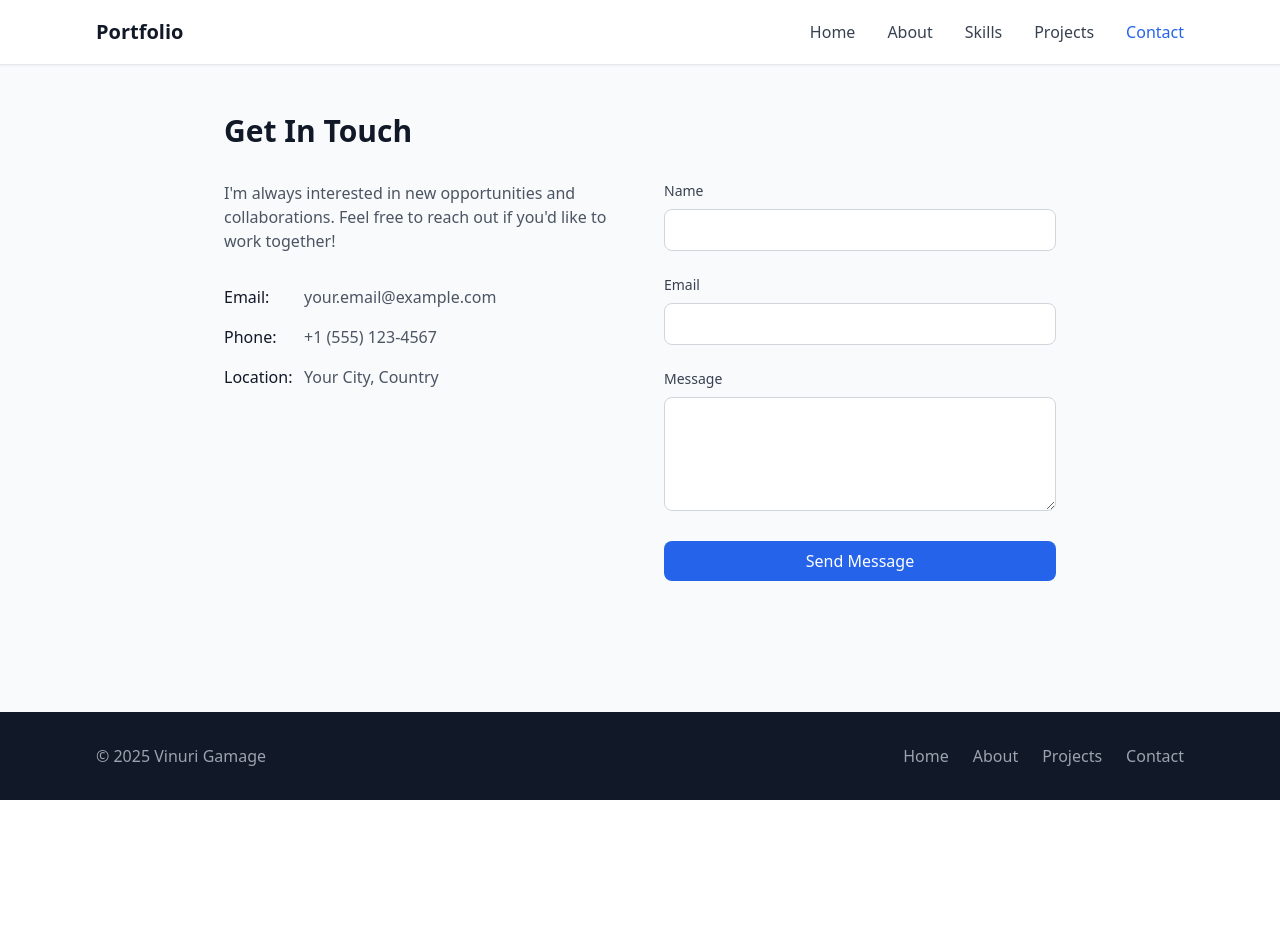
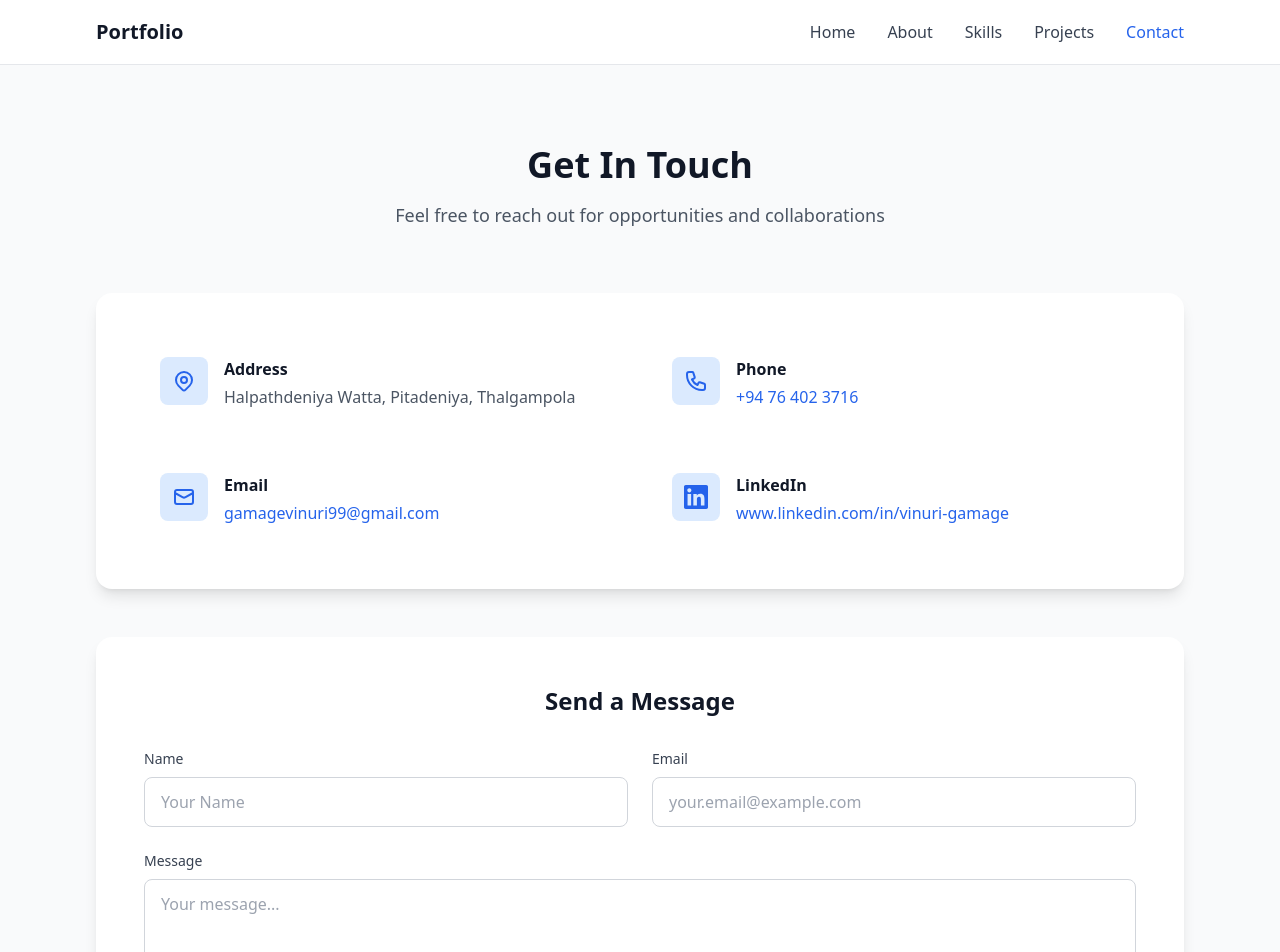
Before and after one commit to VinuriRGamage/Portfolio, a React (Create React App) app: page /contact in a window 1280 px wide. Shown: the top 952 px of the page. Before the commit the page ends 800 px from the top, so only its background shows below. Built offline with nearby package versions, Linux system fonts and the light colour scheme.

Commit message:
add projects

```diff
--- /dev/null
+++ b/src/components/ContactSection.jsx
@@ -0,0 +1,162 @@
+import { motion } from 'framer-motion'
+
+const ContactSection = () => {
+  const contactDetails = [
+    {
+      icon: (
+        <svg className="w-6 h-6" fill="none" stroke="currentColor" viewBox="0 0 24 24">
+          <path strokeLinecap="round" strokeLinejoin="round" strokeWidth={2} d="M17.657 16.657L13.414 20.9a1.998 1.998 0 01-2.827 0l-4.244-4.243a8 8 0 1111.314 0z" />
+          <path strokeLinecap="round" strokeLinejoin="round" strokeWidth={2} d="M15 11a3 3 0 11-6 0 3 3 0 016 0z" />
+        </svg>
+      ),
+      label: "Address",
+      value: "Halpathdeniya Watta, Pitadeniya, Thalgampola",
+      link: null
+    },
+    {
+      icon: (
+        <svg className="w-6 h-6" fill="none" stroke="currentColor" viewBox="0 0 24 24">
+          <path strokeLinecap="round" strokeLinejoin="round" strokeWidth={2} d="M3 5a2 2 0 012-2h3.28a1 1 0 01.948.684l1.498 4.493a1 1 0 01-.502 1.21l-2.257 1.13a11.042 11.042 0 005.516 5.516l1.13-2.257a1 1 0 011.21-.502l4.493 1.498a1 1 0 01.684.949V19a2 2 0 01-2 2h-1C9.716 21 3 14.284 3 6V5z" />
+        </svg>
+      ),
+      label: "Phone",
+      value: "+94 76 402 3716",
+      link: "tel:+94764023716"
+    },
+    {
+      icon: (
+        <svg className="w-6 h-6" fill="none" stroke="currentColor" viewBox="0 0 24 24">
+          <path strokeLinecap="round" strokeLinejoin="round" strokeWidth={2} d="M3 8l7.89 4.26a2 2 0 002.22 0L21 8M5 19h14a2 2 0 002-2V7a2 2 0 00-2-2H5a2 2 0 00-2 2v10a2 2 0 002 2z" />
+        </svg>
+      ),
+      label: "Email",
+      value: "gamagevinuri99@gmail.com",
+      link: "mailto:gamagevinuri99@gmail.com"
+    },
+    {
+      icon: (
+        <svg className="w-6 h-6" fill="currentColor" viewBox="0 0 24 24">
+          <path d="M20.447 20.452h-3.554v-5.569c0-1.328-.027-3.037-1.852-3.037-1.853 0-2.136 1.445-2.136 2.939v5.667H9.351V9h3.414v1.561h.046c.477-.9 1.637-1.85 3.37-1.85 3.601 0 4.267 2.37 4.267 5.455v6.286zM5.337 7.433c-1.144 0-2.063-.926-2.063-2.065 0-1.138.92-2.063 2.063-2.063 1.14 0 2.064.925 2.064 2.063 0 1.139-.925 2.065-2.064 2.065zm1.782 13.019H3.555V9h3.564v11.452zM22.225 0H1.771C.792 0 0 .774 0 1.729v20.542C0 23.227.792 24 1.771 24h20.451C23.2 24 24 23.227 24 22.271V1.729C24 .774 23.2 0 22.222 0h.003z"/>
+        </svg>
+      ),
+      label: "LinkedIn",
+      value: "www.linkedin.com/in/vinuri-gamage",
+      link: "https://www.linkedin.com/in/vinuri-gamage"
+    }
+  ]
+
+  return (
+    <section className="py-20 bg-gray-50">
+      <div className="max-w-6xl mx-auto px-4 sm:px-6 lg:px-8">
+        <motion.div
+          initial={{ opacity: 0, y: 30 }}
+          whileInView={{ opacity: 1, y: 0 }}
+          transition={{ duration: 0.8 }}
+          viewport={{ once: true }}
+          className="text-center mb-16"
+        >
+          <h2 className="text-4xl font-bold text-gray-900 mb-4">Get In Touch</h2>
+          <p className="text-lg text-gray-600">Feel free to reach out for opportunities and collaborations</p>
+        </motion.div>
+
+        {/* Contact Details */}
+        <motion.div
+          initial={{ opacity: 0, y: 30 }}
+          whileInView={{ opacity: 1, y: 0 }}
+          transition={{ duration: 0.8, delay: 0.2 }}
+          viewport={{ once: true }}
+          className="bg-white rounded-2xl p-8 md:p-12 shadow-lg mb-12"
+        >
+          <div className="grid md:grid-cols-2 gap-8">
+            {contactDetails.map((detail, index) => (
+              <motion.div
+                key={index}
+                initial={{ opacity: 0, x: index % 2 === 0 ? -30 : 30 }}
+                whileInView={{ opacity: 1, x: 0 }}
+                transition={{ duration: 0.6, delay: index * 0.1 }}
+                viewport={{ once: true }}
+                className="flex items-start space-x-4 p-4 rounded-lg hover:bg-gray-50 transition-colors"
+              >
+                <div className="flex-shrink-0 w-12 h-12 bg-blue-100 rounded-lg flex items-center justify-center text-blue-600">
+                  {detail.icon}
+                </div>
+                <div className="flex-1">
+                  <h3 className="font-semibold text-gray-900 mb-1">{detail.label}</h3>
+                  {detail.link ? (
+                    <a
+                      href={detail.link}
+                      target={detail.link.startsWith('http') ? '_blank' : undefined}
+                      rel={detail.link.startsWith('http') ? 'noopener noreferrer' : undefined}
+                      className="text-blue-600 hover:text-blue-800 transition-colors break-all"
+                    >
+                      {detail.value}
+                    </a>
+                  ) : (
+                    <p className="text-gray-600">{detail.value}</p>
+                  )}
+                </div>
+              </motion.div>
+            ))}
+          </div>
+        </motion.div>
+
+        {/* Contact Form */}
+        <motion.div
+          initial={{ opacity: 0, y: 30 }}
+          whileInView={{ opacity: 1, y: 0 }}
+          transition={{ duration: 0.8, delay: 0.4 }}
+          viewport={{ once: true }}
+          className="bg-white rounded-2xl p-8 md:p-12 shadow-lg"
+        >
+          <h3 className="text-2xl font-bold text-gray-900 mb-8 text-center">Send a Message</h3>
+          <form className="space-y-6">
+            <div className="grid md:grid-cols-2 gap-6">
+              <div>
+                <label className="block text-sm font-medium text-gray-700 mb-2">
+                  Name
+                </label>
+                <input
+                  type="text"
+                  className="w-full px-4 py-3 border border-gray-300 rounded-lg focus:outline-none focus:ring-2 focus:ring-blue-500 focus:border-transparent"
+                  placeholder="Your Name"
+                />
+              </div>
+              <div>
+                <label className="block text-sm font-medium text-gray-700 mb-2">
+                  Email
+                </label>
+                <input
+                  type="email"
+                  className="w-full px-4 py-3 border border-gray-300 rounded-lg focus:outline-none focus:ring-2 focus:ring-blue-500 focus:border-transparent"
+                  placeholder="your.email@example.com"
+                />
+              </div>
+            </div>
+
+            <div>
+              <label className="block text-sm font-medium text-gray-700 mb-2">
+                Message
+              </label>
+              <textarea
+                rows="5"
+                className="w-full px-4 py-3 border border-gray-300 rounded-lg focus:outline-none focus:ring-2 focus:ring-blue-500 focus:border-transparent resize-none"
+                placeholder="Your message..."
+              ></textarea>
+            </div>
+
+            <motion.button
+              whileHover={{ scale: 1.02 }}
+              whileTap={{ scale: 0.98 }}
+              type="submit"
+              className="w-full bg-blue-600 text-white py-3 px-6 rounded-lg font-medium hover:bg-blue-700 transition-colors"
+            >
+              Send Message
+            </motion.button>
+          </form>
+        </motion.div>
+      </div>
+    </section>
+  )
+}
+
+export default ContactSection
--- a/src/pages/Contact.jsx
+++ b/src/pages/Contact.jsx
@@ -1,72 +1,7 @@
+import ContactSection from '../components/ContactSection'
+
 const Contact = () => {
-  return (
-    <div className="max-w-4xl mx-auto px-4 sm:px-6 lg:px-8 py-12">
-      <h1 className="text-3xl font-bold text-gray-900 mb-8">Get In Touch</h1>
-
-      <div className="grid md:grid-cols-2 gap-12">
-        <div>
-          <p className="text-gray-600 mb-8">
-            I'm always interested in new opportunities and collaborations.
-            Feel free to reach out if you'd like to work together!
-          </p>
-
-          <div className="space-y-4">
-            <div className="flex items-center">
-              <span className="font-medium text-gray-900 w-20">Email:</span>
-              <span className="text-gray-600">your.email@example.com</span>
-            </div>
-            <div className="flex items-center">
-              <span className="font-medium text-gray-900 w-20">Phone:</span>
-              <span className="text-gray-600">+1 (555) 123-4567</span>
-            </div>
-            <div className="flex items-center">
-              <span className="font-medium text-gray-900 w-20">Location:</span>
-              <span className="text-gray-600">Your City, Country</span>
-            </div>
-          </div>
-        </div>
-
-        <form className="space-y-6">
-          <div>
-            <label className="block text-sm font-medium text-gray-700 mb-2">
-              Name
-            </label>
-            <input
-              type="text"
-              className="w-full px-3 py-2 border border-gray-300 rounded-lg focus:outline-none focus:ring-2 focus:ring-blue-500"
-            />
-          </div>
-
-          <div>
-            <label className="block text-sm font-medium text-gray-700 mb-2">
-              Email
-            </label>
-            <input
-              type="email"
-              className="w-full px-3 py-2 border border-gray-300 rounded-lg focus:outline-none focus:ring-2 focus:ring-blue-500"
-            />
-          </div>
-
-          <div>
-            <label className="block text-sm font-medium text-gray-700 mb-2">
-              Message
-            </label>
-            <textarea
-              rows="4"
-              className="w-full px-3 py-2 border border-gray-300 rounded-lg focus:outline-none focus:ring-2 focus:ring-blue-500"
-            ></textarea>
-          </div>
-
-          <button
-            type="submit"
-            className="w-full bg-blue-600 text-white py-2 px-4 rounded-lg hover:bg-blue-700 transition-colors"
-          >
-            Send Message
-          </button>
-        </form>
-      </div>
-    </div>
-  )
+  return <ContactSection />
 }
 
 export default Contact
```
Also changed, not shown: src/components/ProjectsGrid.jsx (+39 -33 lines).
